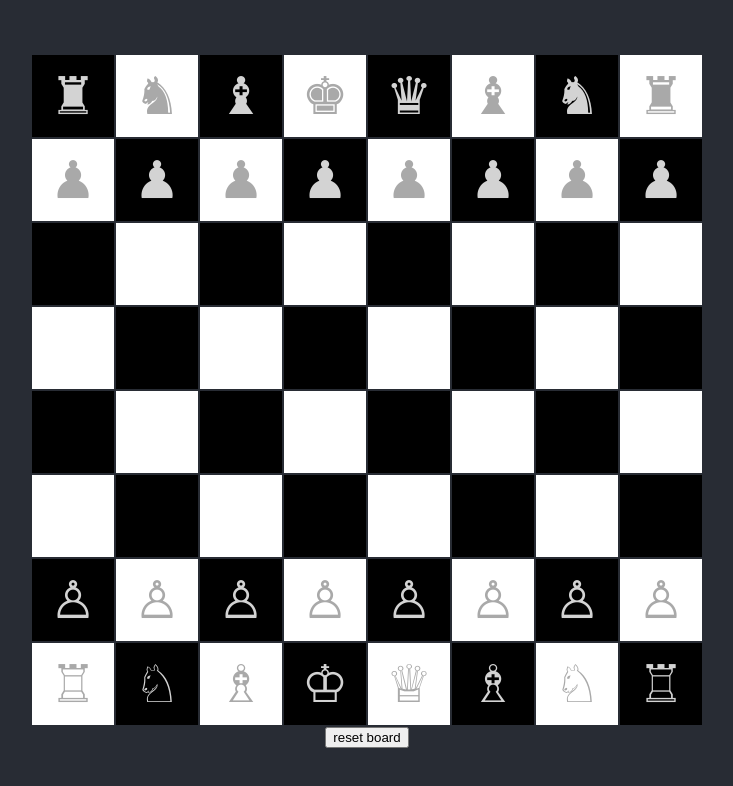
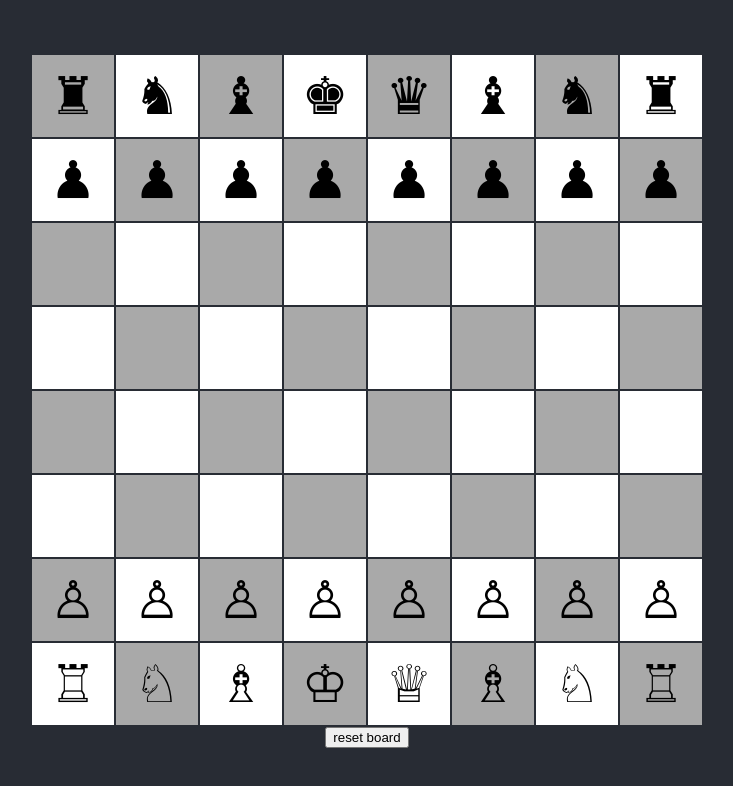
Before and after one commit to droddy/chess-react, a React (Create React App) app: page / in a window 1280 px wide. Shown: the top 786 px of the page, without its empty margins (273-1006 px from the left). Built offline with nearby package versions, Linux system fonts and the light colour scheme.

Commit message:
color updates and commented debug blocks folded

```diff
--- a/src/App.css
+++ b/src/App.css
@@ -30,17 +30,17 @@
 
 .App-board-cell {
   width: 80px;
-  height: 80px;
+  max-height: 80px;
   background-color: white;
-  color: darkgray;
+  color: black;
   font-size: 2em;
 }
 
 .App-board-cell-black {
   width: 80px;
   height: 80px;
-  background-color: black;
-  color: lightgray;
+  background-color: darkgray;
+  color: black;
   font-size: 2em;
 }
 
--- a/src/board-commands.ts
+++ b/src/board-commands.ts
@@ -59,7 +59,7 @@ const getNewBoard = () => {
         { color: Team.white, piece: undefined, rank: Rank.one, file: File.a }, { color: Team.black, piece: undefined, rank: Rank.one, file: File.b },
         { color: Team.white, piece: undefined, rank: Rank.one, file: File.c }, { color: Team.black, piece: undefined, rank: Rank.one, file: File.d },
         { color: Team.white, piece: undefined, rank: Rank.one, file: File.e }, { color: Team.black, piece: undefined, rank: Rank.one, file: File.f },
-        { color: Team.white, piece: undefined, rank: Rank.one, file: File.g },  { color: Team.black, piece: undefined, rank: Rank.one, file: File.h }
+        { color: Team.white, piece: undefined, rank: Rank.one, file: File.g }, { color: Team.black, piece: undefined, rank: Rank.one, file: File.h }
     ];
     Pieces.forEach(piece => {
         let foundStartSquare = getPieceStartingSquare(piece, initBoard);
@@ -100,10 +100,12 @@ const getX = (fileIndex: File) => {
 const getFileDiff = (fromFile: File, toFile: File) => {
     const fromNum = getX(fromFile);
     const toNum = getX(toFile);
+    /* #region console.debug */
     // console.debug(`squareToMoveFrom.file: ${squareToMoveFrom.file}`)
     // console.debug(`squareToMoveTo.file: ${squareToMoveTo.file}`)
     // console.debug(`fromNum: ${fromNum}`)
     // console.debug(`toNum: ${toNum}`)
+    /* #endregion */
     return fromNum - toNum;
 }
 const getRankDiff = (squareToMoveFrom: Square, squareToMoveTo: Square) => {
@@ -118,9 +120,11 @@ const getRankDiff = (squareToMoveFrom: Square, squareToMoveTo: Square) => {
 }
 const isMoveBlocked = (squareToMoveFrom: Square, squareToMoveTo: Square, board: Board) => {
     if (!squareToMoveFrom.piece) throw new Error('squareToMoveFrom must have a piece in it')
+ /* #region console.debug */
     // console.log(`from ${squareToMoveFrom.file}${squareToMoveFrom.rank} to ${squareToMoveTo.file}${squareToMoveTo.rank}`)
     // Check for any pieces between start and end squares
-    if (squareToMoveFrom.piece.description === PieceDescription.knight) return false;
+
+ /* #endregion */    if (squareToMoveFrom.piece.description === PieceDescription.knight) return false;
 
     const [startRank, startFileX] = [squareToMoveFrom.rank, getX(squareToMoveFrom.file)];
     const [endRank, endFileX] = [squareToMoveTo.rank, getX(squareToMoveTo.file)];
@@ -128,15 +132,20 @@ const isMoveBlocked = (squareToMoveFrom: Square, squareToMoveTo: Square, board:
     const deltaFile = Math.sign(endFileX - startFileX);
     let currentRank = startRank + deltaRank;
     let currentFileX = startFileX + deltaFile;
+    /* #region console.debug */
     // console.debug(`currentRank: ${currentRank}`)
     // console.debug(`currentFileX: ${currentFileX}`)
     // console.debug(`deltaRank: ${deltaRank}`)
     // console.debug(`deltaFile: ${deltaFile}`)
+    /* #endregion */
     while (currentRank !== endRank || currentFileX !== endFileX) {
         let currentFile = getFile(currentFileX);
+
+        /* #region console.debug */
         // console.debug(`currentFile: ${currentFile}`)
+        // console.debug(`checking for blocked move at x,y - ${currentFileX},${currentRank}`)
+        /* #endregion */
 
-        // console.debug(`checking for blocked move at x,y - ${currentFileX},${currentRank}`)
         let currentSquare = getSquare(currentFile, currentRank, board);
         if (currentSquare && currentSquare.piece !== undefined) {
             console.log(`found piece blocking at ${currentSquare.file}${currentSquare.rank}, ${currentSquare.piece}`)
@@ -173,6 +182,7 @@ const isLegalKingMove = (squareToMoveFrom: Square, squareToMoveTo: Square) => {
     return true;
 }
 
+/* #region isKingMoveTargetUnderAttack */
 // const isKingMoveTargetUnderAttack = (targetSquare: { file: any; rank: number; }, kingColor: any) => {
 //     // if (!square.piece) throw Error('no piece to test if attacked')
 //     // if (square.piece.description !== king) throw Error('do not call isKingTargetUnderAttack for a square that does not have a king')
@@ -202,6 +212,7 @@ const isLegalKingMove = (squareToMoveFrom: Square, squareToMoveTo: Square) => {
 //         }
 //     }
 // }
+/* #endregion */
 
 const isLegalBishopMove = (squareToMoveFrom: Square, squareToMoveTo: Square) => {
     if (!squareToMoveFrom.piece) throw Error('squareToMoveFrom must have a piece');
@@ -254,9 +265,11 @@ const isLegalPawnMove = (squareToMoveFrom: Square, squareToMoveTo: Square) => {
         return false;
     }
 
+    /* #region console.debug */
     // console.log(`rankDiff: ${rankDiff}`)
     // console.debug(`squareToMoveFrom.rank: ${squareToMoveFrom.rank}`)
     // console.debug(`squareToMoveFrom.piece.startRank: ${squareToMoveFrom.piece.startRank}`)
+    /* #endregion */
     if (rankDiff === 2 && squareToMoveFrom.rank !== squareToMoveFrom.piece.startRank) {
         console.log('pawn can only make 2-space-move from starting position')
         return false
@@ -267,18 +280,22 @@ const isLegalPawnMove = (squareToMoveFrom: Square, squareToMoveTo: Square) => {
     // console.log(`fileDiff: ${fileDiff}`)
     if (fileDiff === 0 && squareToMoveTo.piece) {
         console.log('Pawn may only capture on the diagonal 1')
+        /* #region console.debug */
         // console.debug(`squareToMoveTo: ${JSON.stringify(squareToMoveTo)}`)
         // console.debug(`squareToMoveFrom: ${JSON.stringify(squareToMoveFrom)}`)
         // console.debug(`fileDiff`)
+        /* #endregion */
         return false;
     }
 
     // console.debug(`squareToMoveTo.piece: ${squareToMoveTo.piece}`)
     if (fileDiff === 1 && !squareToMoveTo.piece) {
         console.log('Pawn may only capture on the diagonal 2')
+        /* #region console.debug */
         // console.debug(`squareToMoveTo: ${JSON.stringify(squareToMoveTo)}`)
         // console.debug(`squareToMoveFrom: ${JSON.stringify(squareToMoveFrom)}`)
         // console.debug(`fileDiff`)
+        /* #endregion */
         return false;
     }
     // TODO -- EN PASSENT
--- a/src/components/board-row.tsx
+++ b/src/components/board-row.tsx
@@ -1,4 +1,4 @@
-import { FC } from 'react';
+import { FC, useEffect, useState } from 'react';
 import { Square, Team } from '../board-commands';
 
 interface squareProps { square: Square, moveHandler: (fromSquare: Square, toSquare: Square) => void };
@@ -8,6 +8,8 @@ let firstClickedSquare: string | undefined = undefined;
 const BoardSquare: FC<squareProps> = ({ square, moveHandler }) => {
     const symbol = square.piece?.symbol || '';
     const symbolNotClicked = 'App-symbolNotClicked';
+    const symbolHeld = 'App-symbolHeld';
+    const [pieceClass, setPieceClass] = useState(symbolNotClicked)
 
     const clickSquare = (event: React.MouseEvent<Element, MouseEvent>) => {
 
@@ -22,6 +24,7 @@ const BoardSquare: FC<squareProps> = ({ square, moveHandler }) => {
                 // console.debug('firstClickedSquare:');
                 console.debug(JSON.stringify(firstClickedSquare));
 
+                setPieceClass(symbolNotClicked)
                 moveHandler(JSON.parse(firstClickedSquare), JSON.parse(clickedSquare));
                 console.debug('resetting clickCount');
                 firstClickedSquare = undefined;
@@ -34,9 +37,17 @@ const BoardSquare: FC<squareProps> = ({ square, moveHandler }) => {
         }
     }
     const clickPiece = (event: React.MouseEvent<Element, MouseEvent>) => {
-        event.currentTarget.classList.toggle('App-symbolNotClicked');
-        event.currentTarget.classList.toggle('App-symbolHeld');
+        // event.currentTarget.classList.toggle(symbolNotClicked);
+        // event.currentTarget.classList.toggle(symbolHeld);
+        setPieceClass((current) => {
+            if (current === symbolNotClicked) return symbolHeld;
+            return symbolNotClicked;
+        });
     }
+
+    useEffect(() => {
+        setPieceClass(symbolNotClicked)
+    }, [square])
 
     return (
         <>
@@ -50,7 +61,7 @@ const BoardSquare: FC<squareProps> = ({ square, moveHandler }) => {
             >
                 <span
                     onClick={clickPiece}
-                    className={'App-symbol App-symbolNotClicked'}>{symbol}</span>
+                    className={`App-symbol ${pieceClass}`}>{symbol}</span>
             </td>
         </>
     );
```
